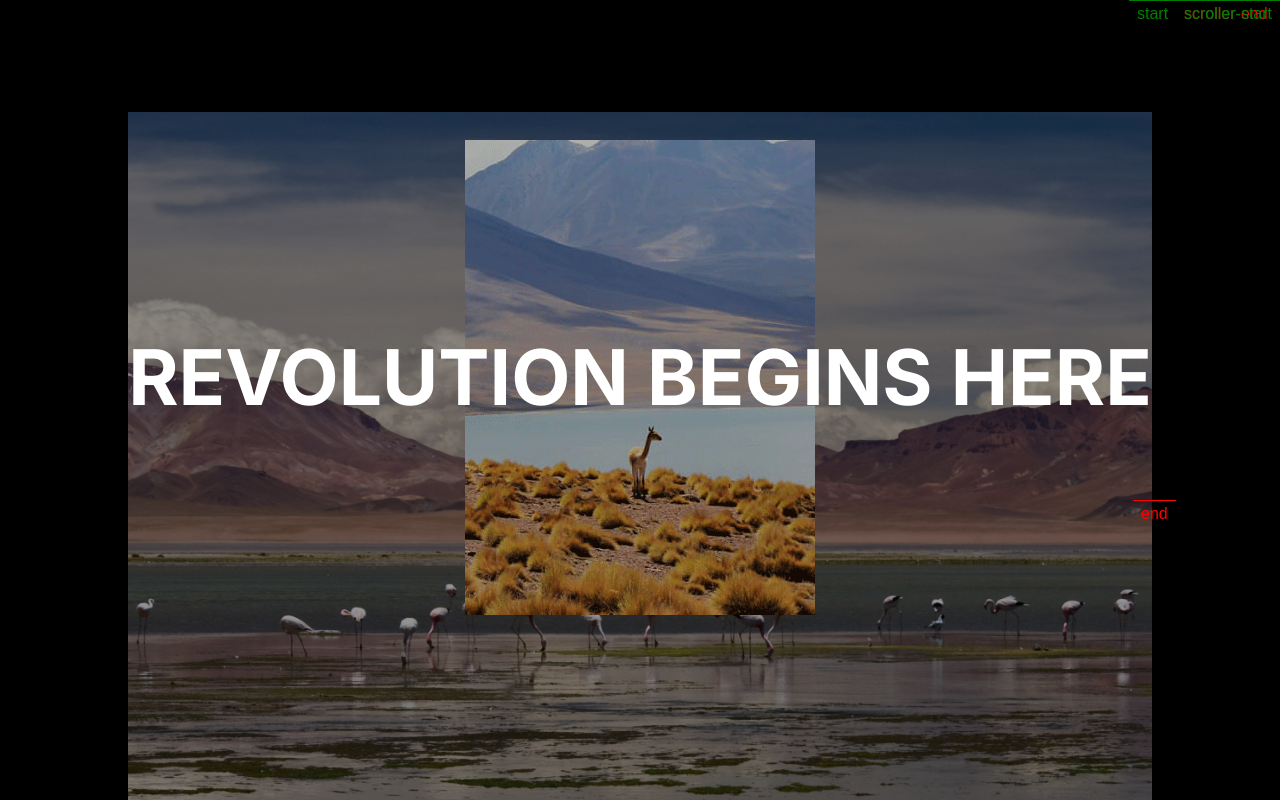
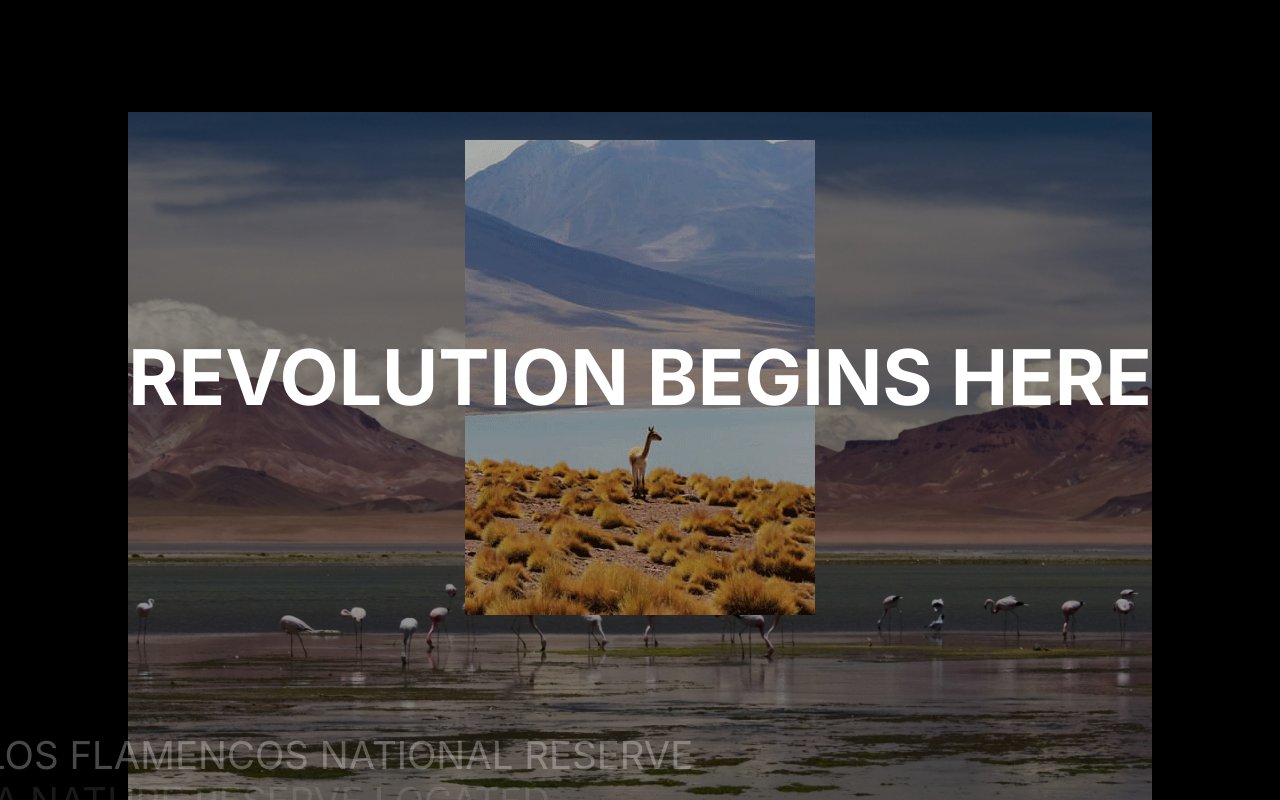
Before and after one commit to gerwld/smooth-scroll, a Next.js app: page / in a window 1280 px wide. Shown: the top 800 px of the page. Built offline with nearby package versions, Linux system fonts and the light colour scheme.

Commit message:
Minor changes

```diff
--- a/src/app/page.jsx
+++ b/src/app/page.jsx
@@ -3,6 +3,8 @@
 import React, { useEffect } from 'react'
 import style from './page.module.css';
 import Intro from '@/components/Intro';
+import Description from '@/components/Description';
+import Projects from '@/components/Projects';
 
 
 const page = () => {
@@ -17,6 +19,8 @@ const page = () => {
   return (
     <div className={style.main}>
       <Intro/>
+      <Description/>
+      <Projects/>
     </div>
   )
 }
--- a/src/components/Intro/index.jsx
+++ b/src/components/Intro/index.jsx
@@ -19,7 +19,7 @@ const introImage = useRef(null);
         start: "top",
         end: "+=500px",
         scrub: true,
-        markers: true
+        // markers: true
       }
     });
 
```
